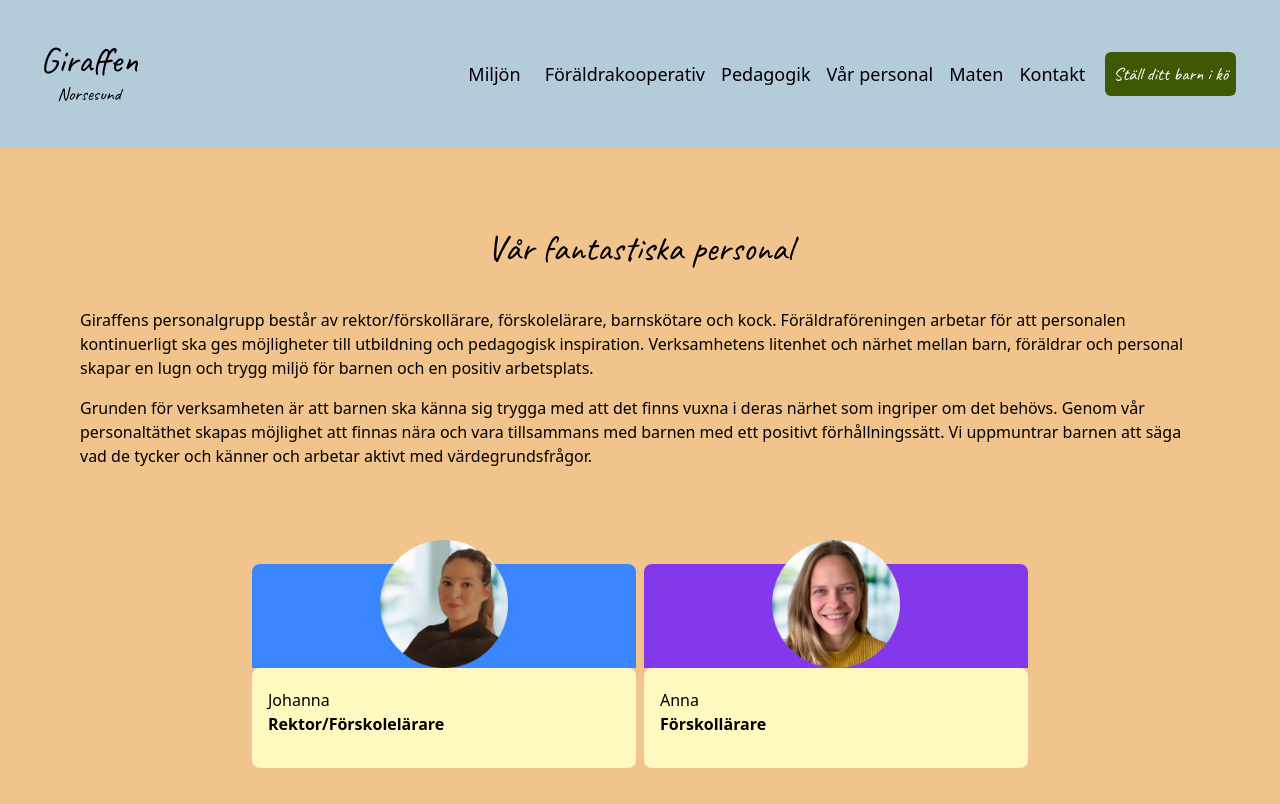
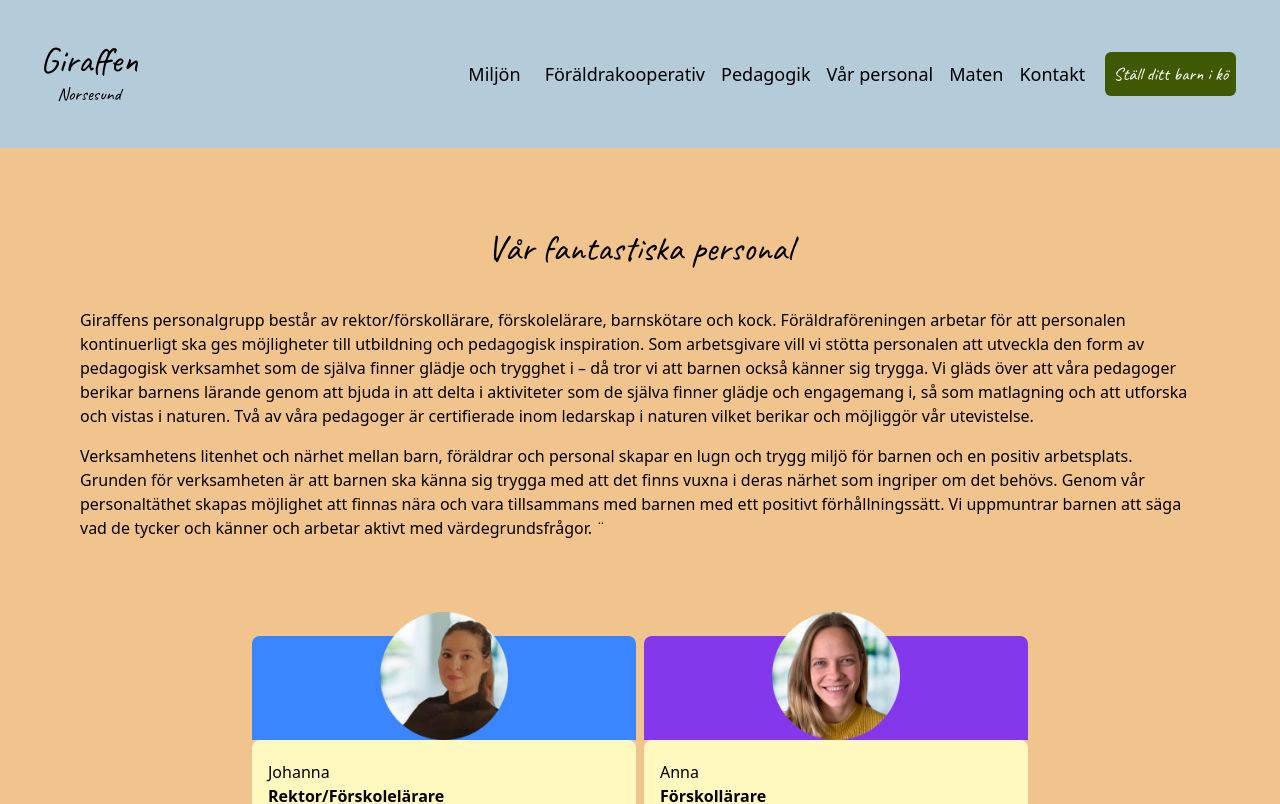
Before and after one commit to dannebrob/giraffen, a Next.js app: page /personalen in a window 1280 px wide. Shown: the top 804 px of the page. Built offline with nearby package versions, Linux system fonts and the light colour scheme.

Commit message:
Refactor personalen.js to improve readability and add additional information

```diff
--- a/src/pages/personalen.js
+++ b/src/pages/personalen.js
@@ -35,11 +35,22 @@ export default function Personalen() {
         <h1 className={`text-center ${caveat.className} text-4xl py-10`}>Vår fantastiska personal</h1>
         <div className='flex flex-wrap justify-center'>
         <p className='pb-4'>
-        Giraffens personalgrupp består av rektor/förskollärare, förskolelärare, barnskötare och kock. Föräldraföreningen arbetar för att personalen kontinuerligt ska ges möjligheter till utbildning och pedagogisk inspiration. Verksamhetens litenhet och närhet mellan barn, föräldrar och personal skapar en lugn och trygg miljö för barnen och en positiv arbetsplats.
-
+        Giraffens personalgrupp består av rektor/förskollärare, förskolelärare, barnskötare och kock.
+        Föräldraföreningen arbetar för att personalen kontinuerligt ska ges möjligheter till utbildning
+        och pedagogisk inspiration. Som arbetsgivare vill vi stötta personalen att utveckla den form av
+        pedagogisk verksamhet som de själva finner glädje och trygghet i – då tror vi att barnen också
+        känner sig trygga. Vi gläds över att våra pedagoger berikar barnens lärande genom att bjuda
+        in att delta i aktiviteter som de själva finner glädje och engagemang i, så som matlagning och
+        att utforska och vistas i naturen. Två av våra pedagoger är certifierade inom ledarskap i
+        naturen vilket berikar och möjliggör vår utevistelse.
         </p>
         <p className='pb-4'>
-        Grunden för verksamheten är att barnen ska känna sig trygga med att det finns vuxna i deras närhet som ingriper om det behövs. Genom vår personaltäthet skapas möjlighet att finnas nära och vara tillsammans med barnen med ett positivt förhållningssätt. Vi uppmuntrar barnen att säga vad de tycker och känner och arbetar aktivt med värdegrundsfrågor.
+        Verksamhetens litenhet och närhet mellan barn, föräldrar och personal skapar en lugn och
+        trygg miljö för barnen och en positiv arbetsplats. Grunden för verksamheten är att barnen ska
+        känna sig trygga med att det finns vuxna i deras närhet som ingriper om det behövs. Genom
+        vår personaltäthet skapas möjlighet att finnas nära och vara tillsammans med barnen med ett
+        positivt förhållningssätt. Vi uppmuntrar barnen att säga vad de tycker och känner och arbetar
+        aktivt med värdegrundsfrågor.        ¨
         </p>
         <div className='py-10 md:flex md:flex-wrap justify-center'>
          { personal.map((person) => {
```
